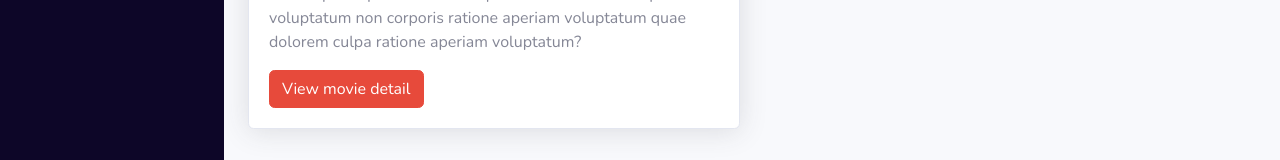
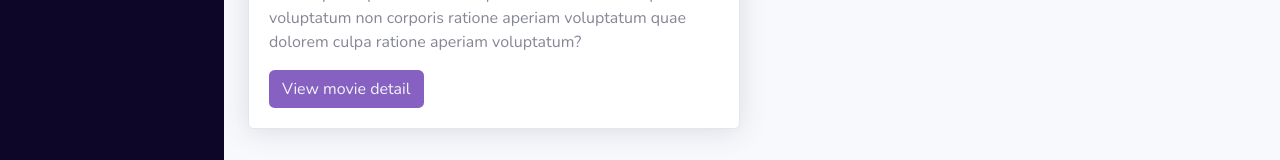
Before and after one commit to dpertierra/dh_grupo3_react, a React (Create React App) app: page / in a window 1280 px wide. Shown: the part 728-888 px from the top of the page. Built offline with nearby package versions, Linux system fonts and the light colour scheme; no server answers.

Commit message:
Estilos btn

```diff
--- a/src/assets/css/style.css
+++ b/src/assets/css/style.css
@@ -60,3 +60,12 @@ a:-webkit-any-link {
 .title {
 	color: rgb(var(--clr-accent));
 }
+
+.btn-accent {
+	background-color: rgb(var(--clr-accent));
+	color: rgb(var(--clr-white));
+	transition: filter 250ms ease-in-out;
+}
+.btn-accent:hover {
+	filter: brightness(1.15);
+}
--- a/src/components/LastMovieInDb.js
+++ b/src/components/LastMovieInDb.js
@@ -17,7 +17,7 @@ function LastMovieInDb(props) {
 						/>
 					</div>
 					<p>{props.description}</p>
-					<a className="btn btn-danger" target="_blank" rel="nofollow" href="/">
+					<a className="btn btn-accent" target="_blank" rel="nofollow" href="/">
 						View movie detail
 					</a>
 				</div>
```
